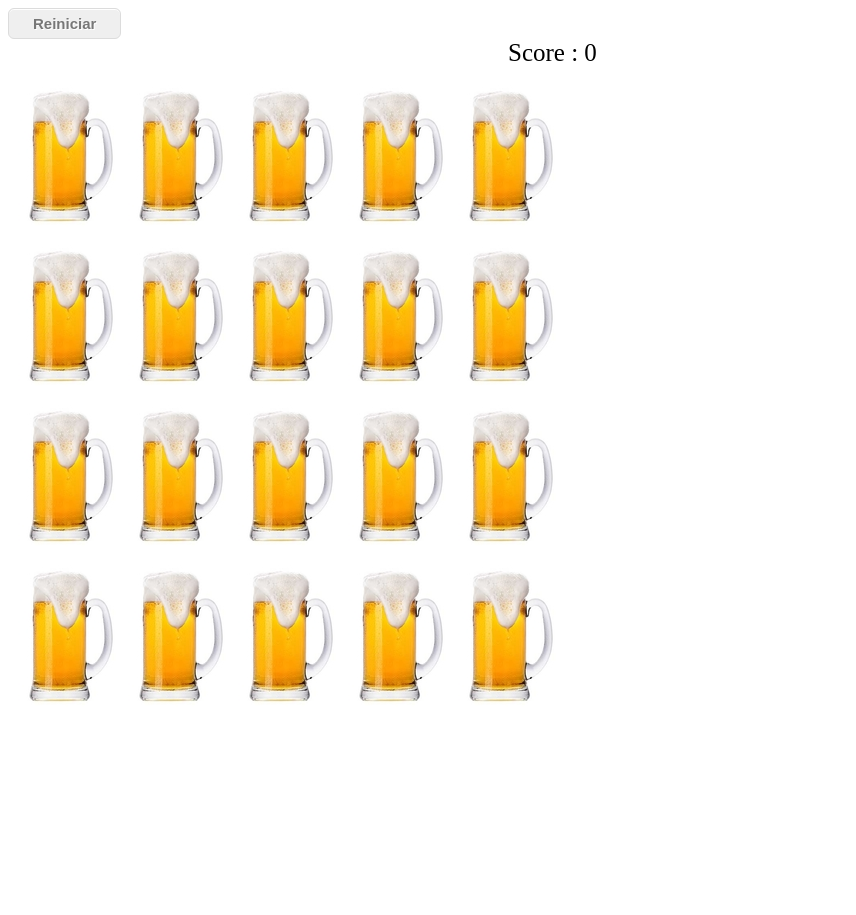
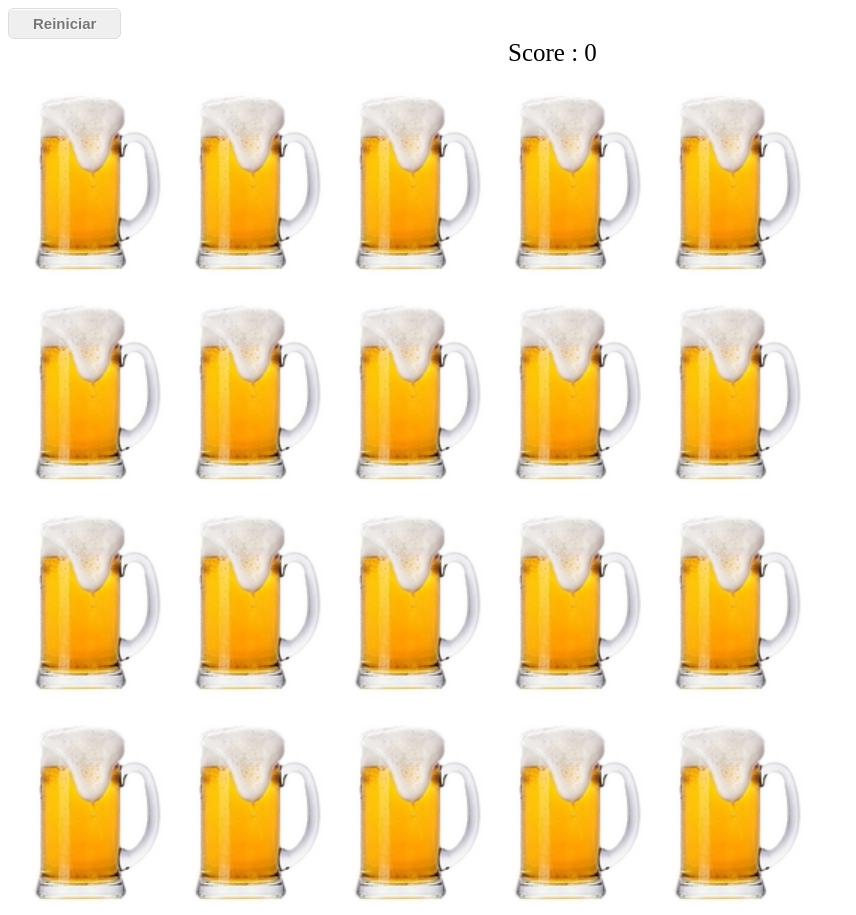
Before and after one commit to seniocaires/beboria, a plain HTML site: page index.html in a window 1280 px wide. Shown: the whole page, without its empty margins (0-856 px from the left). Before the commit the page ends 800 px from the top, so only its background shows below. Drawn offline with Linux system fonts and the light colour scheme.

Commit message:
Image size

```diff
--- a/game.css
+++ b/game.css
@@ -5,6 +5,8 @@
 
 img {
 	margin : 10 0 0 10;
+    width: 150px;
+    height: 200px;
 }
 
 #score{
```
